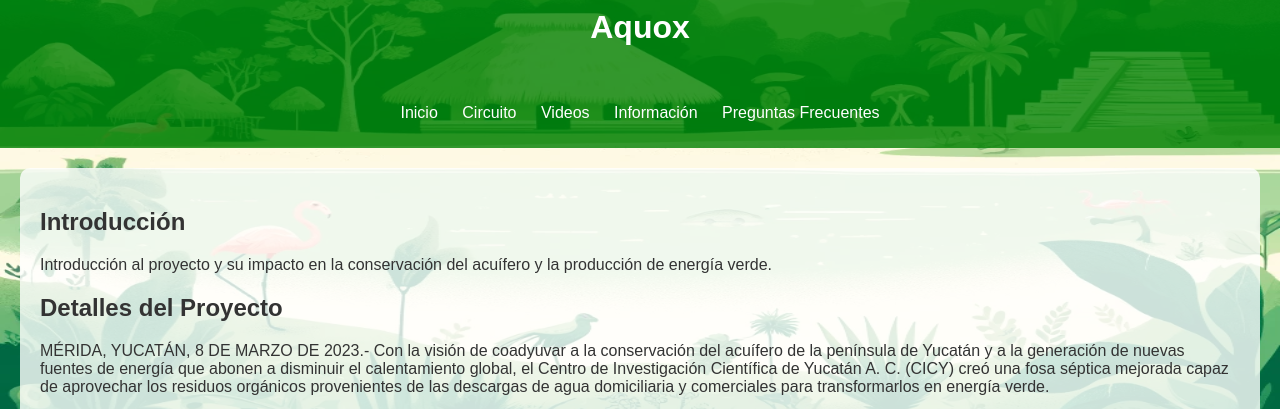
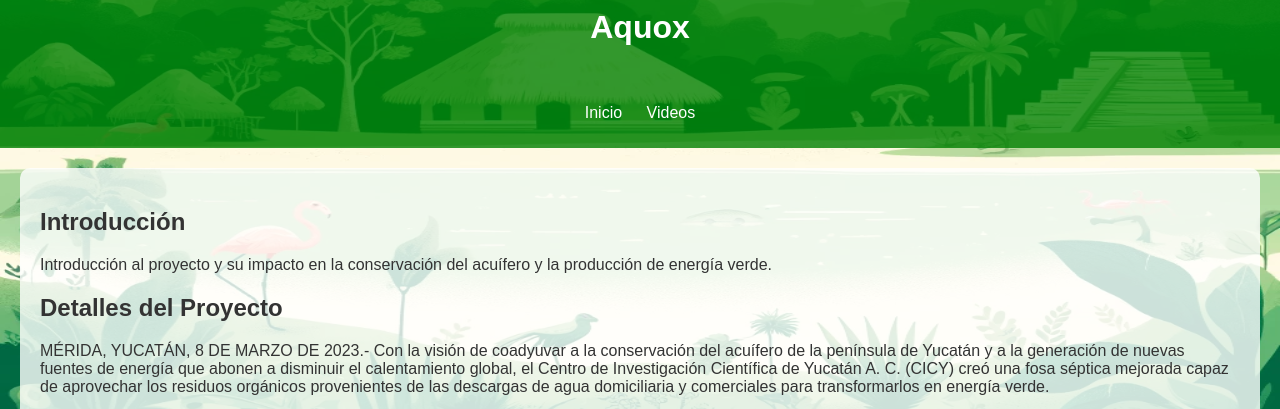
Before and after one commit to AquoxHesys/Aquox, a plain HTML site: page index.html in a window 1280 px wide. Shown: the part 326-735 px from the top of the page. Drawn offline with Linux system fonts and the light colour scheme.

Commit message:
Update index.html

```diff
--- a/index.html
+++ b/index.html
@@ -16,10 +16,10 @@
     <nav>
         <ul>
             <li><a href="index.html">Inicio</a></li>
-            <li><a href="circuito.html">Circuito</a></li>
+           <!-- <li><a href="circuito.html">Circuito</a></li> -->
             <li><a href="videos.html">Videos</a></li>
-            <li><a href="informacion.html">Información</a></li>
-            <li><a href="faq.html">Preguntas Frecuentes</a></li>
+            <!-- <li><a href="informacion.html">Información</a></li> -->
+            <!-- <li><a href="faq.html">Preguntas Frecuentes</a></li> -->
         </ul>
     </nav>
     <section class="content">
```
